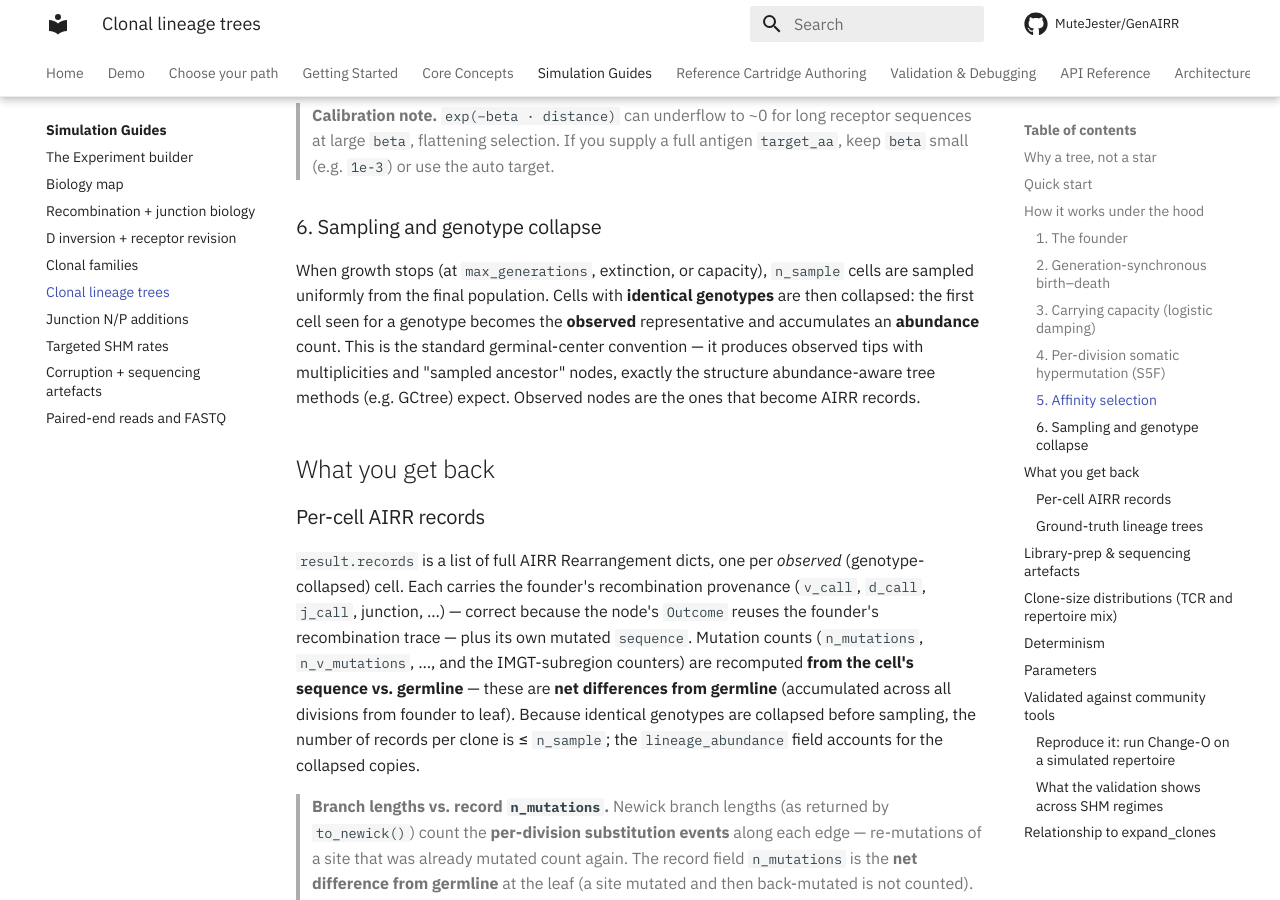
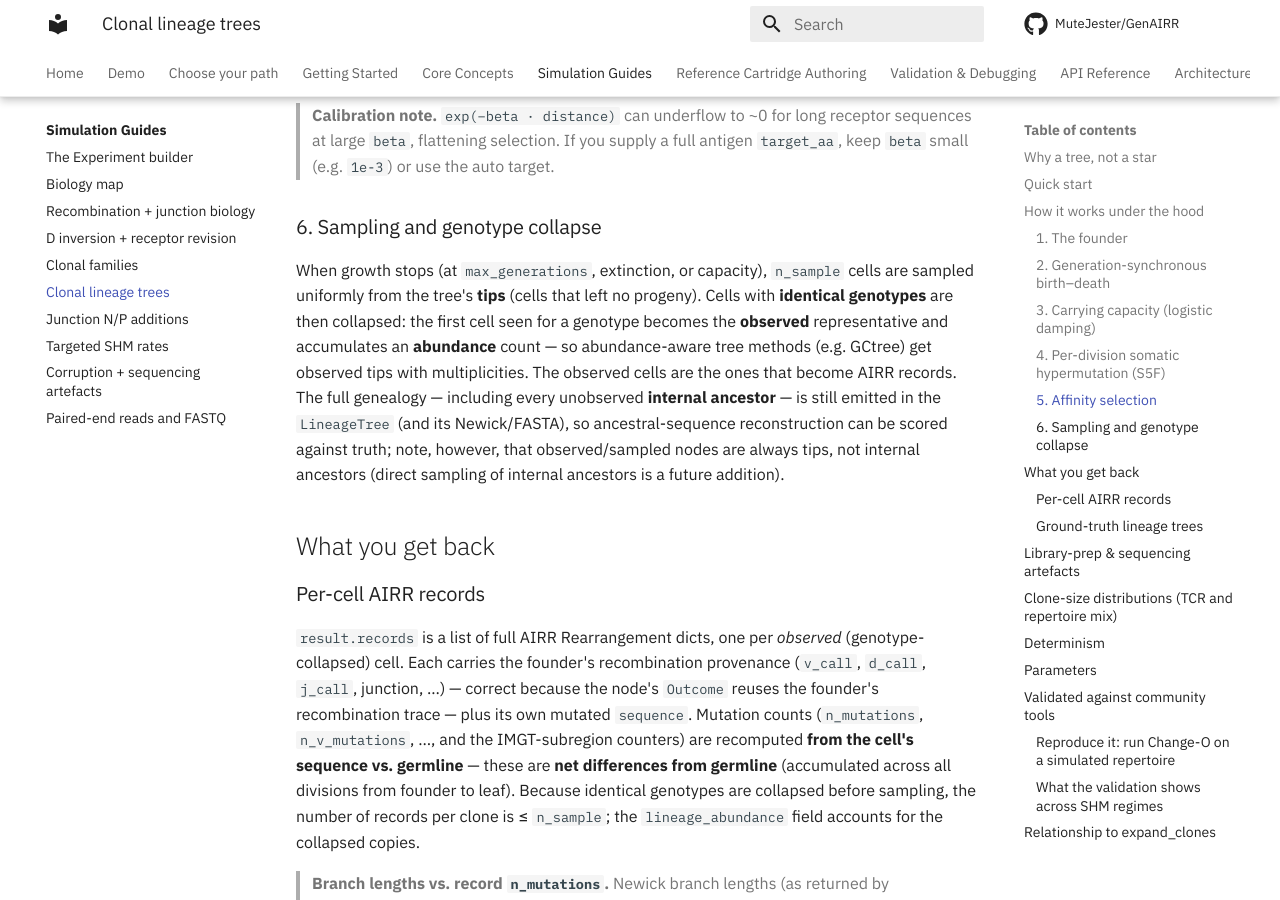
Before and after one commit to MuteJester/GenAIRR, an MkDocs documentation site: the page built from site_docs/guides/clonal-lineage.md, in a window 1280 px wide and 900 px high, scrolled down 3887 px. Built offline with MkDocs 1.6.1 and Material for MkDocs 9.7.7, drawn with Linux system fonts in a browser that asks for light colours; comment, search, counter and statistics services are not loaded.

Commit message:
polish(lineage): unbiased mature-target RNG + uniform residue pick; honest sampled-tips docs

```diff
--- a/site_docs/guides/clonal-lineage.md
+++ b/site_docs/guides/clonal-lineage.md
@@ -168,12 +168,15 @@
 ### 6. Sampling and genotype collapse
 
 When growth stops (at `max_generations`, extinction, or capacity), `n_sample`
-cells are sampled uniformly from the final population. Cells with **identical
-genotypes** are then collapsed: the first cell seen for a genotype becomes the
-**observed** representative and accumulates an **abundance** count. This is the
-standard germinal-center convention — it produces observed tips with multiplicities
-and "sampled ancestor" nodes, exactly the structure abundance-aware tree methods
-(e.g. GCtree) expect. Observed nodes are the ones that become AIRR records.
+cells are sampled uniformly from the tree's **tips** (cells that left no progeny).
+Cells with **identical genotypes** are then collapsed: the first cell seen for a
+genotype becomes the **observed** representative and accumulates an **abundance**
+count — so abundance-aware tree methods (e.g. GCtree) get observed tips with
+multiplicities. The observed cells are the ones that become AIRR records. The full
+genealogy — including every unobserved **internal ancestor** — is still emitted in
+the `LineageTree` (and its Newick/FASTA), so ancestral-sequence reconstruction can
+be scored against truth; note, however, that observed/sampled nodes are always tips,
+not internal ancestors (direct sampling of internal ancestors is a future addition).
 
 ## What you get back
 
```
Also changed, not shown: 1 other file.
